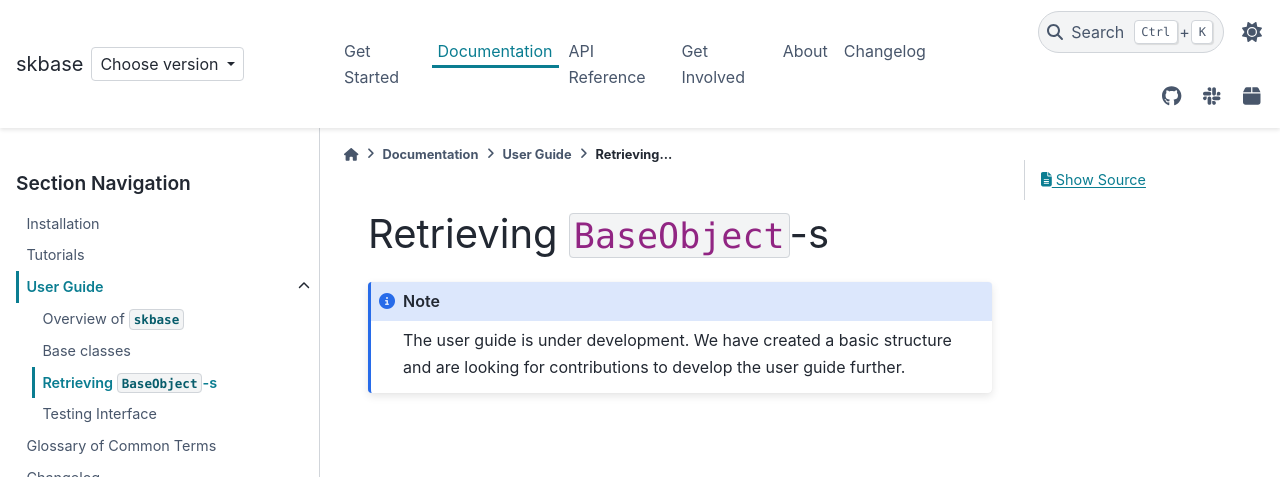
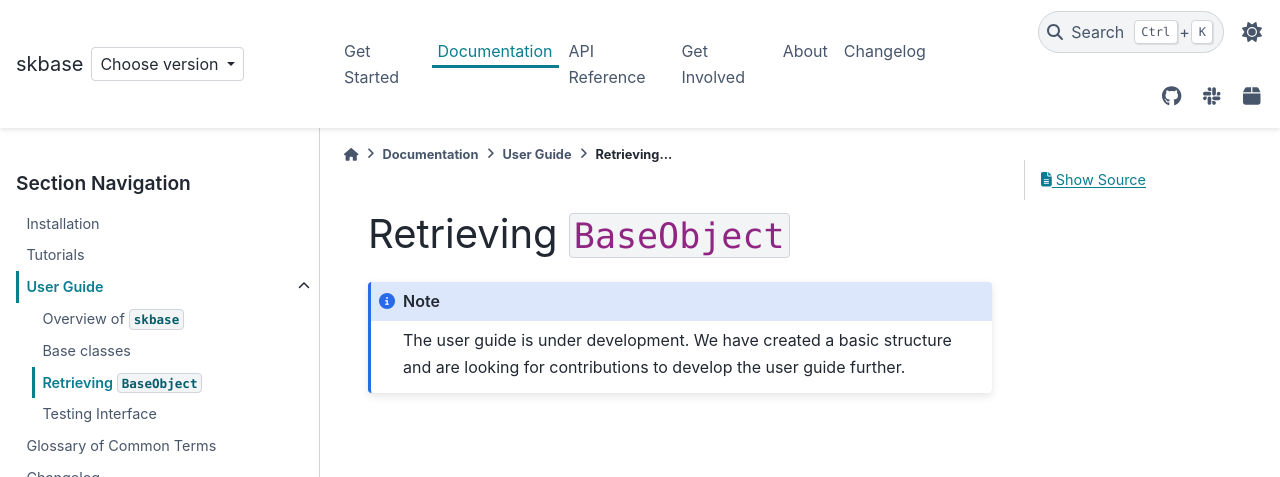
Before and after one commit to sktime/skbase, a Sphinx documentation site: the page built from docs/source/user_documentation/user_guide/lookup.rst, in a window 1280 px wide. Shown: the top 477 px of the page. Built offline with Sphinx 7.4.7 and the PyData theme 0.15.4, drawn with Linux system fonts in a browser that asks for light colours; comment, search, counter and statistics services are not loaded.

```diff
--- a/docs/source/user_documentation/user_guide/lookup.rst
+++ b/docs/source/user_documentation/user_guide/lookup.rst
@@ -1,8 +1,8 @@
 .. _user_guide_lookup:
 
-===========================
-Retrieving ``BaseObject``-s
-===========================
+=========================
+Retrieving ``BaseObject``
+=========================
 
 .. note::
 
```
